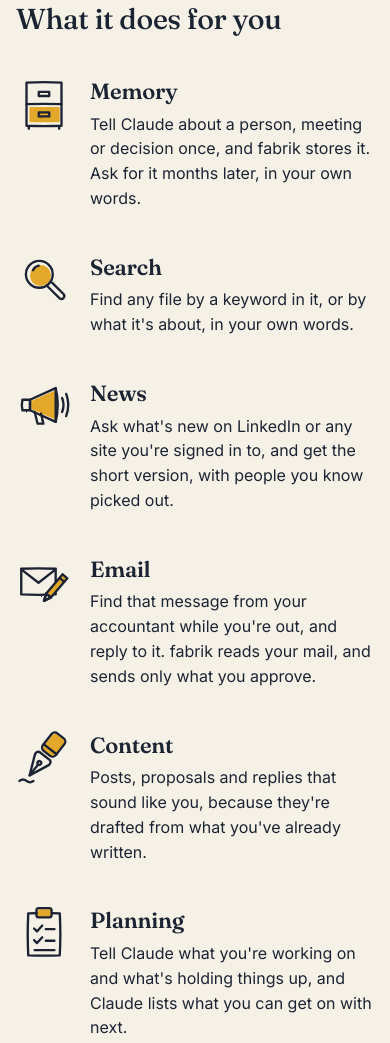
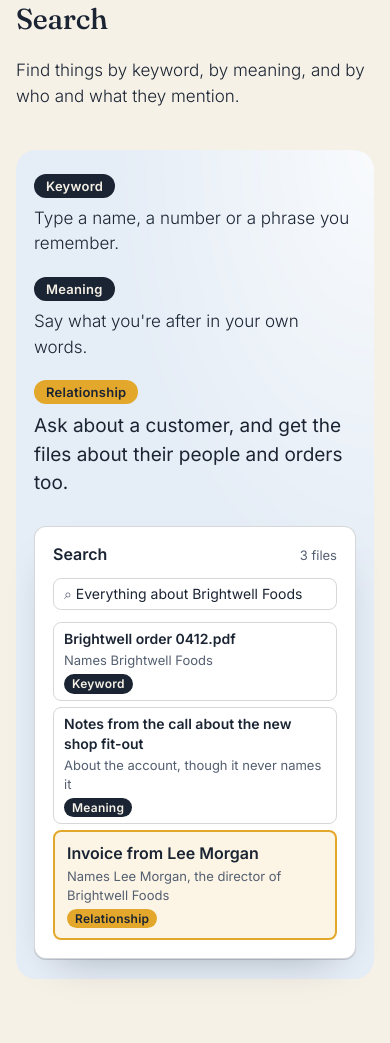
Before and after one commit to Kinetik-Infotech/fabrik, a plain HTML site: page site/index.html in a window 390 px wide. Shown: the part 3157-4200 px from the top of the page. Drawn offline with Linux system fonts and the light colour scheme.

Commit message:
Site: a Search section that finds one customer's files three ways
The section sits between A day with fabrik and What it does for you. One
search for Brightwell Foods finds a file by keyword, one by meaning and one
by relationship, with the relationship result in gold. The nav links to it,
and both pages load styles.css?v=15.

Co-Authored-By: Claude Opus 5.5 <noreply@anthropic.com>

```diff
--- a/site/index.html
+++ b/site/index.html
@@ -20,7 +20,7 @@
 <meta name="twitter:card" content="summary_large_image">
 <link rel="preload" href="fonts/Inter-300-600-normal.woff2" as="font" type="font/woff2" crossorigin>
 <link rel="preload" href="fonts/Fraunces-400-600-normal.woff2" as="font" type="font/woff2" crossorigin>
-<link rel="stylesheet" href="styles.css?v=14">
+<link rel="stylesheet" href="styles.css?v=15">
 <link rel="stylesheet" href="fabrik.css?v=11">
 </head>
 <body>
@@ -38,6 +38,7 @@
     <div class="navlinks" id="navlinks">
       <div class="nav-menu">
         <a href="#day">A day with fabrik</a>
+        <a href="#search">Search</a>
         <a href="#does">What it does</a>
         <a href="#how">How it works</a>
         <a href="#private">Private by design</a>
@@ -130,6 +131,29 @@
           </div>
         </div>
 
+      </div>
+    </div>
+  </section>
+
+  <section class="s-line" id="search">
+    <div class="wrap">
+      <h2 class="title">Search</h2>
+      <p class="lede">Find things by keyword, by meaning, and by who and what they mention.</p>
+      <div class="moment find">
+        <ul class="ways">
+          <li><span class="way">Keyword</span>Type a name, a number or a phrase you remember.</li>
+          <li><span class="way">Meaning</span>Say what you're after in your own words.</li>
+          <li class="by-link"><span class="way">Relationship</span>Ask about a customer, and get the files about their people and orders too.</li>
+        </ul>
+        <div class="pic fk" aria-hidden="true">
+          <div class="fk-head"><b>Search</b><span class="fk-sub">3 files</span></div>
+          <div class="fk-search">Everything about Brightwell Foods</div>
+          <div class="fk-list">
+            <div class="fk-item"><b>Brightwell order 0412.pdf</b><span class="fk-sub">Names Brightwell Foods</span><span class="fk-tags"><span class="fk-tag way">Keyword</span></span></div>
+            <div class="fk-item"><b>Notes from the call about the new shop fit-out</b><span class="fk-sub">About the account, though it never names it</span><span class="fk-tags"><span class="fk-tag way">Meaning</span></span></div>
+            <div class="fk-item by-link"><b>Invoice from Lee Morgan</b><span class="fk-sub">Names Lee Morgan, the director of Brightwell Foods</span><span class="fk-tags"><span class="fk-tag way">Relationship</span></span></div>
+          </div>
+        </div>
       </div>
     </div>
   </section>
--- a/site/styles.css
+++ b/site/styles.css
@@ -227,3 +227,17 @@ footer .brand svg{width:36px;height:36px;display:block}
 :root[data-theme="dark"] .how-card:nth-child(2){--hc-bg:#4A2E1E;--hc-ink:#F6F1E7;--hc-fill:#F0BE4C}
 :root[data-theme="dark"] .how-card:nth-child(3){--hc-bg:#24375C;--hc-ink:#F6F1E7;--hc-fill:#F0BE4C}
 :root[data-theme="dark"] .how-card:nth-child(4){--hc-bg:#1E3350;--hc-ink:#F6F1E7;--hc-fill:#F0BE4C}
+
+/* Search: the three ways fabrik finds a file, beside one search that finds a file each way. The relationship way is gold. */
+#search .find{margin-top:clamp(40px,5vw,64px)}
+.find{background:radial-gradient(120% 90% at 100% 0%,var(--panel-glow),transparent 60%),var(--panel-b)}
+.moment.find .pic{transform:rotate(.7deg)}
+.ways{list-style:none;margin:0;padding:0;display:grid;gap:clamp(20px,2.4vw,28px);font-size:clamp(17px,1.4vw,19px);font-weight:300;line-height:1.5}
+.ways li{display:grid;gap:8px;justify-items:start}
+.way{display:inline-block;padding:3px 12px;border-radius:999px;background:var(--ink);color:var(--page);font:600 13px/1.4 var(--font);letter-spacing:.02em}
+.by-link .way{background:var(--key);color:var(--key-ink)}
+.ways .by-link{font-size:clamp(19px,1.7vw,23px);font-weight:400;color:var(--ink)}
+.fk-tag.way{padding:0 8px;border:0;color:var(--page);font-size:12px;font-weight:600;line-height:1.6}
+.fk-item.by-link{padding:10px 12px;border:2px solid var(--key);background:color-mix(in srgb,var(--key) 12%,var(--card))}
+.fk-item.by-link b{font-size:16px}
+.by-link .fk-tag.way{color:var(--key-ink)}
```
Also changed, not shown: site/privacy/index.html (+1 -1 lines).
